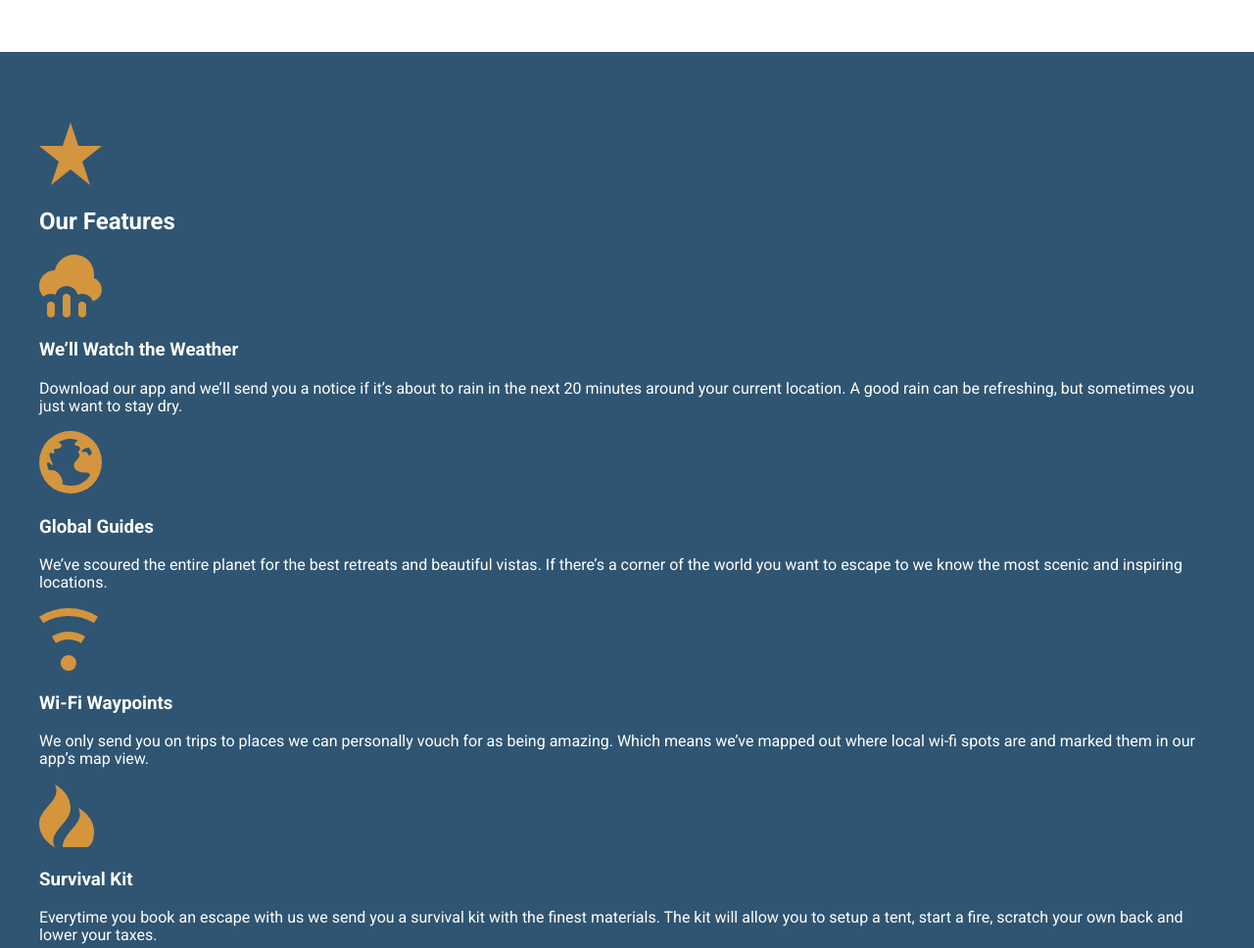
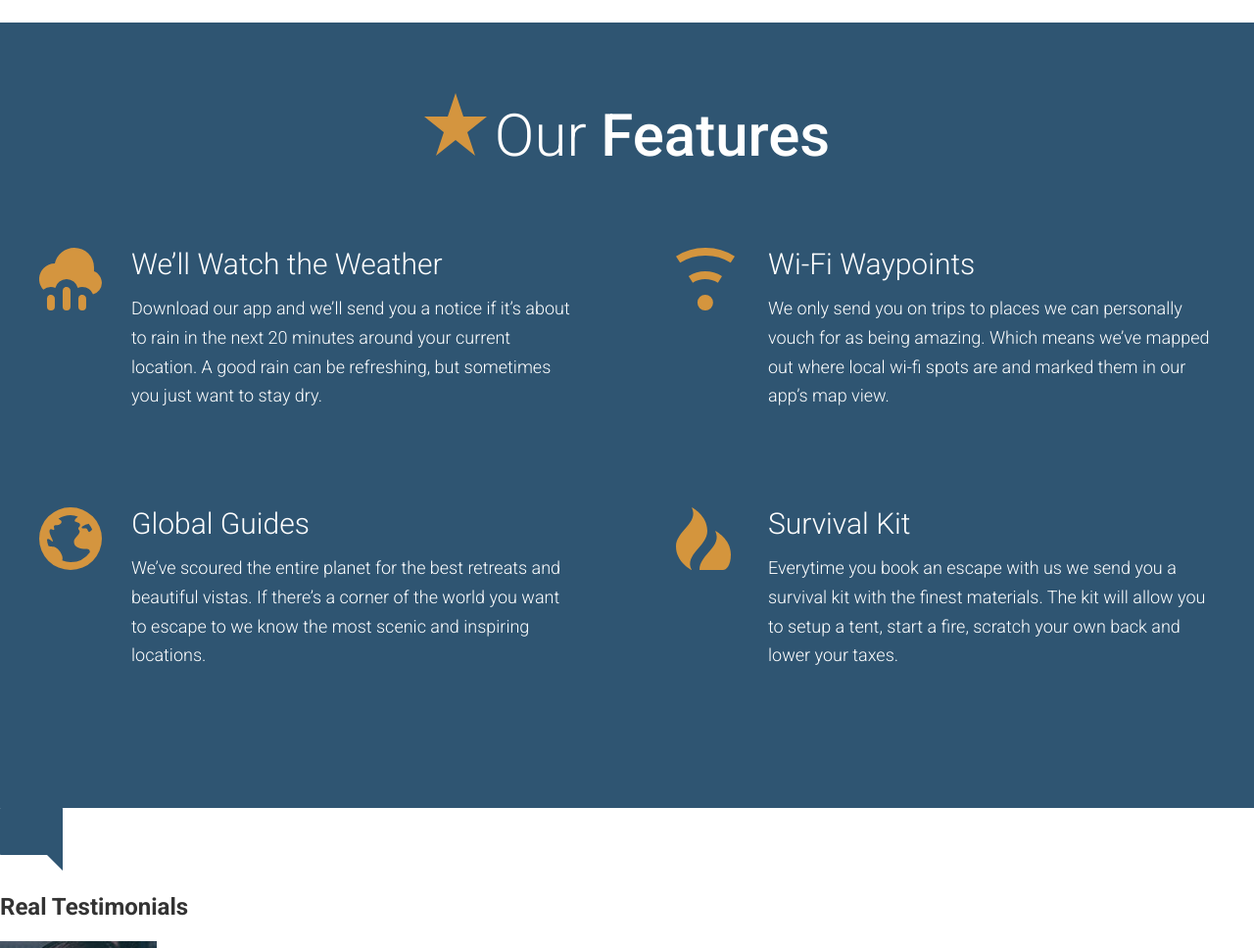
Before and after one commit to klingsick/travel-site.0, a plain HTML site: page app/index.html in a window 1280 px wide. Shown: the part 2160-3128 px from the top of the page at 98% size. Drawn offline with Linux system fonts and the light colour scheme.

Commit message:
working on css

```diff
--- /dev/null
+++ b/app/assets/styles/modules/_feature-item.css
@@ -0,0 +1,17 @@
+.feature-item {
+  padding-left: 94px;
+  position: relative;
+  padding-bottom: 2.5rem;
+
+  &__icon {
+    position: absolute;
+    left: 0;
+  }
+
+  &__title {
+    font-size: 1.875rem;
+    font-weight: 300;
+    margin-bottom: .8rem;
+  }
+
+}
--- a/app/assets/styles/modules/_generic-content-container.css
+++ b/app/assets/styles/modules/_generic-content-container.css
@@ -1,8 +1,9 @@
 .generic-content-container {
 
   p {
+    font-weight: 300;
     line-height: 1.65;
-    margin: 1.8rem 0;
+    margin: 0 0 1.8rem 0;
 
     @mixin atSmall {
       font-size: 1.125rem;
--- /dev/null
+++ b/app/assets/styles/modules/_section-title.css
@@ -0,0 +1,30 @@
+.section-title {
+  font-size: 2.55rem;
+  font-weight: 300;
+  text-align: center;
+  margin-top: 0;
+
+  @mixin atSmall {
+    font-size: 3.75rem;
+  }
+
+  strong {
+    font-weight: 500;
+  }
+
+  &__icon {
+    display: block;
+    margin-left: auto;
+    margin-right: auto;
+    margin-bottom: .6rem;
+
+    @mixin atSmall {
+      margin-right: .5rem;
+      margin-left: 0;
+      margin-bottom: 0;
+      display: inline-block;
+    }
+
+  }
+
+}
--- a/app/assets/styles/styles.css
+++ b/app/assets/styles/styles.css
@@ -9,3 +9,5 @@
 @import "modules/_headline";
 @import "modules/_row";
 @import "modules/_generic-content-container";
+@import "modules/_section-title";
+@import "modules/_feature-item";
--- a/app/index.html
+++ b/app/index.html
@@ -70,24 +70,38 @@
 
   <div id="features" class="page-section page-section--blue">
     <div class="wrapper">
-      <img src="assets/images/icons/star.svg">
-      <h2>Our Features</h2>
 
-      <img src="assets/images/icons/rain.svg">
-      <h3>We&rsquo;ll Watch the Weather</h3>
-      <p>Download our app and we&rsquo;ll send you a notice if it&rsquo;s about to rain in the next 20 minutes around your current location. A good rain can be refreshing, but sometimes you just want to stay dry.</p>
+      <h2 class="section-title"><img class="section-title__icon" src="assets/images/icons/star.svg">Our <strong>Features</strong></h2>
 
-      <img src="assets/images/icons/globe.svg">
-      <h3>Global Guides</h3>
-      <p>We&rsquo;ve scoured the entire planet for the best retreats and beautiful vistas. If there&rsquo;s a corner of the world you want to escape to we know the most scenic and inspiring locations.</p>
+      <div class="row row--gutters-large generic-content-container">
+        <div class="row__medium-6">
+          <div class="feature-item">
+            <img class="feature-item__icon" src="assets/images/icons/rain.svg">
+            <h3 class="feature-item__title">We&rsquo;ll Watch the Weather</h3>
+            <p>Download our app and we&rsquo;ll send you a notice if it&rsquo;s about to rain in the next 20 minutes around your current location. A good rain can be refreshing, but sometimes you just want to stay dry.</p>
+          </div>
 
-      <img src="assets/images/icons/wifi.svg">
-      <h3>Wi-Fi Waypoints</h3>
-      <p>We only send you on trips to places we can personally vouch for as being amazing. Which means we&rsquo;ve mapped out where local wi-fi spots are and marked them in our app&rsquo;s map view.</p>
+          <div class="feature-item">
+            <img class="feature-item__icon" src="assets/images/icons/globe.svg">
+            <h3 class="feature-item__title">Global Guides</h3>
+            <p>We&rsquo;ve scoured the entire planet for the best retreats and beautiful vistas. If there&rsquo;s a corner of the world you want to escape to we know the most scenic and inspiring locations.</p>
+          </div>
+        </div>
 
-      <img src="assets/images/icons/fire.svg">
-      <h3>Survival Kit</h3>
-      <p>Everytime you book an escape with us we send you a survival kit with the finest materials. The kit will allow you to setup a tent, start a fire, scratch your own back and lower your taxes.</p>
+          <div class="row__medium-6">
+            <div class="feature-item">
+              <img class="feature-item__icon" src="assets/images/icons/wifi.svg">
+              <h3 class="feature-item__title">Wi-Fi Waypoints</h3>
+              <p>We only send you on trips to places we can personally vouch for as being amazing. Which means we&rsquo;ve mapped out where local wi-fi spots are and marked them in our app&rsquo;s map view.</p>
+            </div>
+
+            <div class="feature-item">
+              <img class="feature-item__icon" src="assets/images/icons/fire.svg">
+              <h3 class="feature-item__title">Survival Kit</h3>
+              <p>Everytime you book an escape with us we send you a survival kit with the finest materials. The kit will allow you to setup a tent, start a fire, scratch your own back and lower your taxes.</p>
+          </div>
+        </div>
+      </div>
     </div>
   </div>
 
--- a/app/temp/styles/styles.css
+++ b/app/temp/styles/styles.css
@@ -698,6 +698,11 @@ a {
           width: 37%;
         }
 
+        .row__medium-6 {
+          float: left;
+          width: 50%;
+        }
+
         .row__medium-8 {
           /* 8 of 12 columns */
           float: left;
@@ -712,15 +717,25 @@ a {
         margin-right: -65px;
       }
 
+      .row--gutters-large {
+        margin-right: -100px;
+      }
+
       .row--gutters > div {
         /* all child divs */
         padding-right: 65px;
       }
+
+      .row--gutters-large > div {
+        /* all child divs */
+        padding-right: 100px;
+      }
   }
 
 .generic-content-container p {
+    font-weight: 300;
     line-height: 1.65;
-    margin: 1.8rem 0;
+    margin: 0 0 1.8rem 0;
   }
 
 @media (min-width: 530px) {
@@ -733,3 +748,60 @@ a {
 .generic-content-container p a {
     font-weight: 700;
   }
+
+.section-title {
+  font-size: 2.55rem;
+  font-weight: 300;
+  text-align: center;
+  margin-top: 0;
+
+}
+
+@media (min-width: 530px) {
+
+.section-title {
+    font-size: 3.75rem
+
+}
+  }
+
+.section-title strong {
+    font-weight: 500;
+  }
+
+.section-title__icon {
+    display: block;
+    margin-left: auto;
+    margin-right: auto;
+    margin-bottom: .6rem;
+
+  }
+
+@media (min-width: 530px) {
+
+.section-title__icon {
+      margin-right: .5rem;
+      margin-left: 0;
+      margin-bottom: 0;
+      display: inline-block
+
+  }
+  }
+
+.feature-item {
+  padding-left: 94px;
+  position: relative;
+  padding-bottom: 2.5rem;
+
+}
+
+.feature-item__icon {
+    position: absolute;
+    left: 0;
+  }
+
+.feature-item__title {
+    font-size: 1.875rem;
+    font-weight: 300;
+    margin-bottom: .8rem;
+  }
```
Also changed, not shown: app/assets/styles/modules/_row.css (+14 -0 lines).
